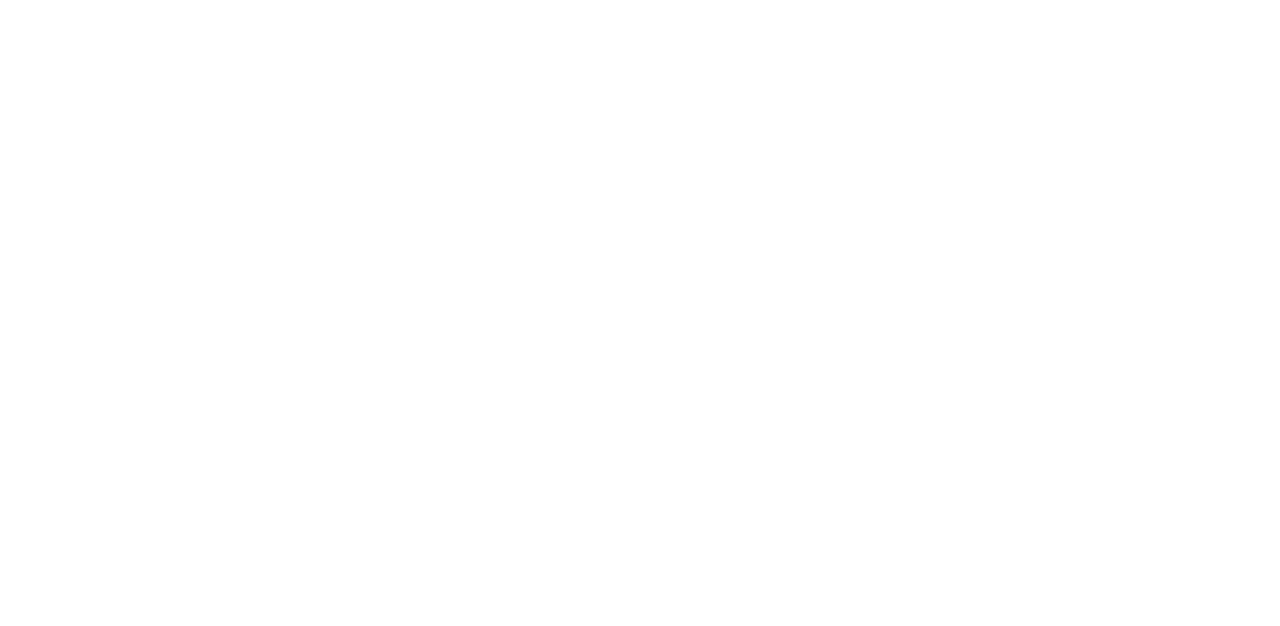
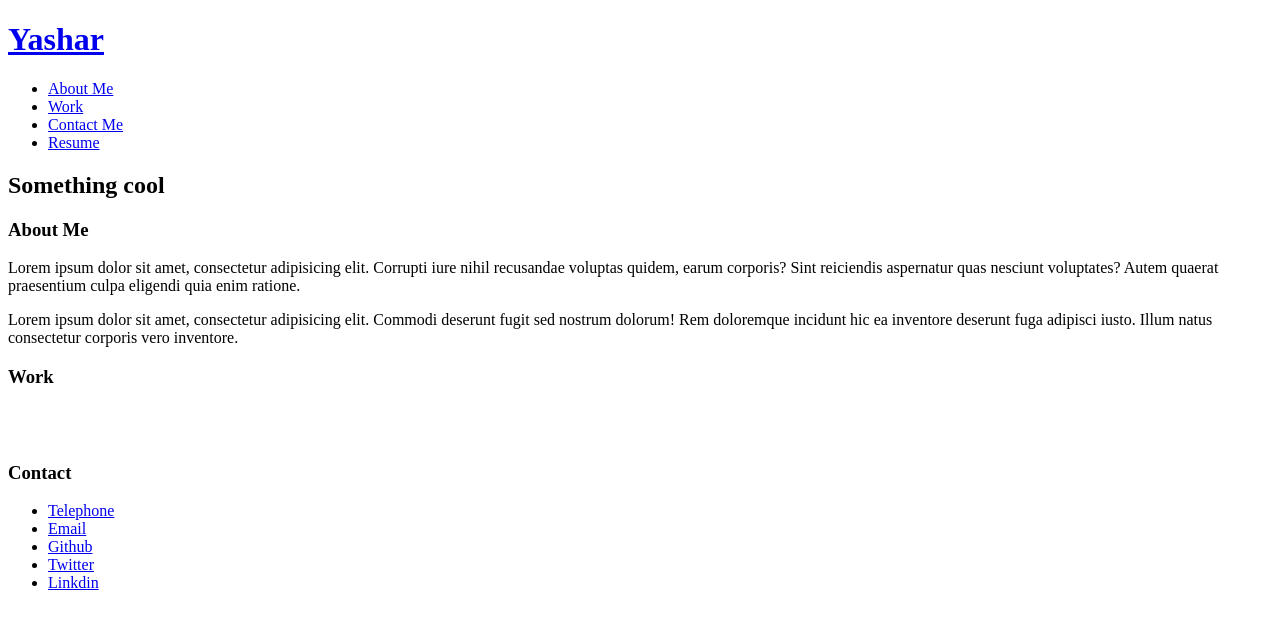
Before and after one commit to yasharjs/UofTbootcamp-assignment2, a plain HTML site: page index.html in a window 1280 px wide. Drawn offline with Linux system fonts and the light colour scheme.

Commit message:
added assets folder

```diff
--- a/index.html
+++ b/index.html
@@ -6,6 +6,73 @@
     <title>Document</title>
 </head>
 <body>
+    <!-- Header -->
+    <header>
+        <h1>
+           <a href="/">Yashar</a>
+        </h1>
+        <nav>
+            <ul>
+                <li><a href="#">About Me</a></li>
+                <li><a href="#">Work</a></li>
+                <li><a href="#">Contact Me</a></li>
+                <li><a href="#">Resume</a></li>
+            </ul>
+        </nav>
+    </header>
+
+    <!-- Hero -->
+    <section class="hero">
+        <h2>Something cool</h2>
+    </section>
+
+    <!-- About me -->
+    <section class="about-me">
+        <h3>About Me</h3>
+
+        <div class="about-me-text">
+            <p>
+                Lorem ipsum dolor sit amet, consectetur adipisicing elit. Corrupti iure nihil recusandae voluptas quidem, earum corporis? Sint reiciendis aspernatur quas nesciunt voluptates? Autem quaerat praesentium culpa eligendi quia enim ratione.
+            </p>
+
+            <p>
+                Lorem ipsum dolor sit amet, consectetur adipisicing elit. Commodi deserunt fugit sed nostrum dolorum! Rem doloremque incidunt hic ea inventore deserunt fuga adipisci iusto. Illum natus consectetur corporis vero inventore.
+            </p>
+        </div>
+    </section>
+
+    <!-- Work -->
+    <section class="work">
+        <h3>Work</h3>
+
+        <div>
+            <div class="primary-work">
+                <img src="" alt="">
+            </div>
+            <div class="secondary-work">
+                <img src="" alt="">
+                <img src="" alt="">
+                <img src="" alt="">
+                <img src="" alt="">
+            </div>
+        </div>
+    </section>
+
+    <!-- Contact -->
+    <section class="contact">
+        <h3>Contact</h3>
+        <div class="contact-info">
+            <ul>
+                <li><a href="tel:555.555.5555">Telephone</a></li>
+                <li><a href="mailto://yasharjs@gmail.com">Email</a></li>
+                <li><a href="https://github.com/yasharjs">Github</a></li>
+                <li><a href="#">Twitter</a></li>
+                <li><a href="#">Linkdin</a></li>
+            </ul>
+        </div>
+
+    </section>
+
 
 </body>
 </html>
```
Also changed, not shown: assets/css/style.css (added).
